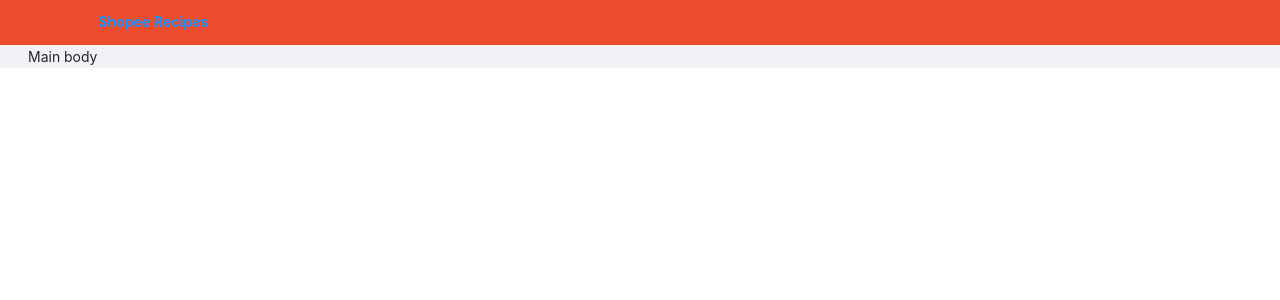
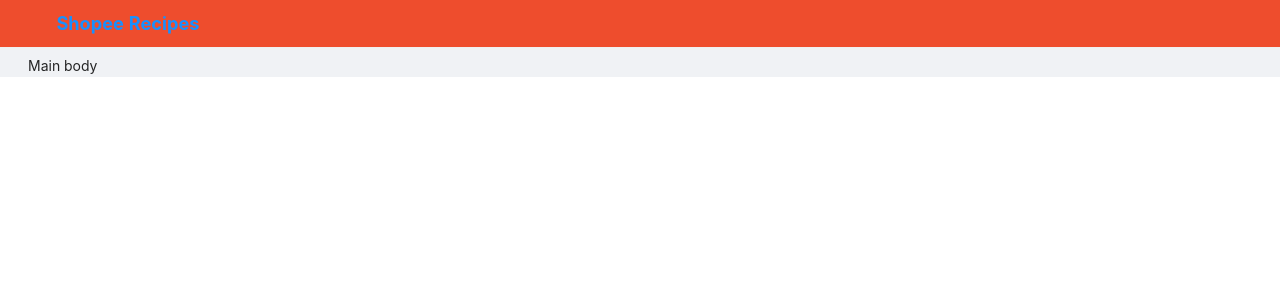
Before and after one commit to KendrickAng/shopee-ultra-hackathon-2021, a React (Create React App) app: page / in a window 1280 px wide. Shown: the top 300 px of the page. Built offline with nearby package versions, Linux system fonts and the light colour scheme.

Commit message:
Fix navigation bar to the top

```diff
--- a/src/App.js
+++ b/src/App.js
@@ -7,6 +7,7 @@ import { setTitle } from './helpers/actions';
 
 import SiteLayout from './components/SiteLayout';
 import Main from './components/Main';
+import List from './components/List';
 
 window.store = store;
 window.setTitle = setTitle;
@@ -18,6 +19,7 @@ class App extends Component {
                 <SiteLayout>
                     <Switch>
                         <Route exact path='/' component={Main} />
+                        <Route path='/shop/:id' component={List} />
                     </Switch>
                 </SiteLayout>
             </BrowserRouter>
--- a/src/components/SiteLayout.js
+++ b/src/components/SiteLayout.js
@@ -10,12 +10,15 @@ const { Header, Content, Footer } = Layout;
 class SiteLayout extends Component {
     render() {
         return (
-            <Layout className="layout">
-                <Menu style={{ "background-color": "#EE4D2D", "color": "#ffffff" }} mode="horizontal">
+            <Layout className="layout" style={{ "padding-top": "55px"}}>
+                <Menu
+                    style={{ "background-color": "#EE4D2D", "color": "#ffffff", "font-size": "130%", "position": "fixed", "top": 0, "right": 0, "left": 0, "z-index": "1900" }}
+                    mode="horizontal"
+                >
                     <Row style={{ padding: '0 2em' }}>
-                        <Col span={8}>{ this.props.location.pathname != '/' && <Menu.Item icon={<ArrowLeftOutlined />} onClick={this.props.history.goBack}> Back</Menu.Item> }</Col>
-                        <Col span={8}><NavTitle /></Col>
-                        <Col span={8}></Col>
+                        <Col span={3}>{ this.props.location.pathname != '/' && <Menu.Item icon={<ArrowLeftOutlined />} onClick={this.props.history.goBack}></Menu.Item> }</Col>
+                        <Col flex="auto"><NavTitle /></Col>
+                        <Col span={3}></Col>
                     </Row>
                 </Menu>
                 <Content style={{ padding: '0 2em' }}>
```
